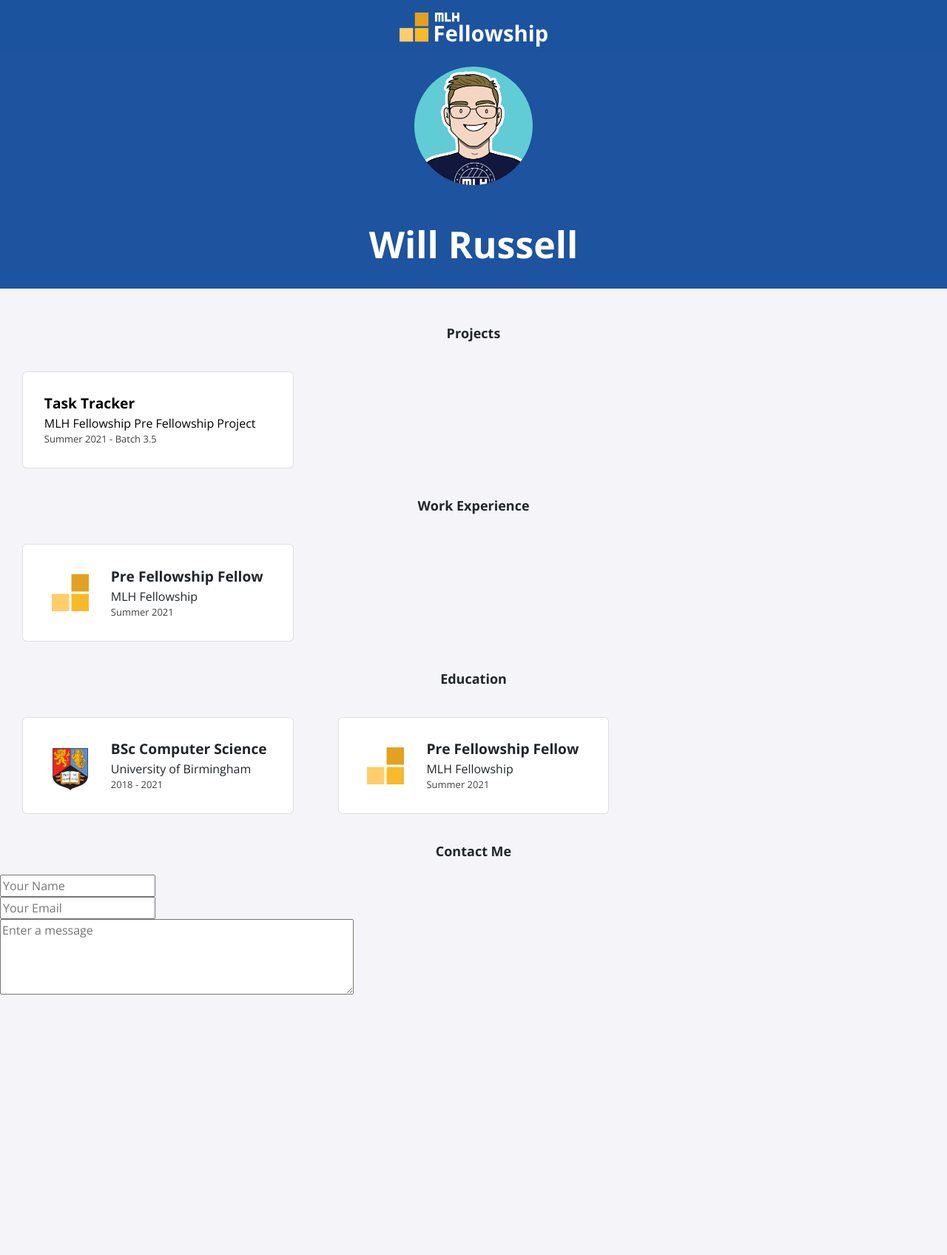
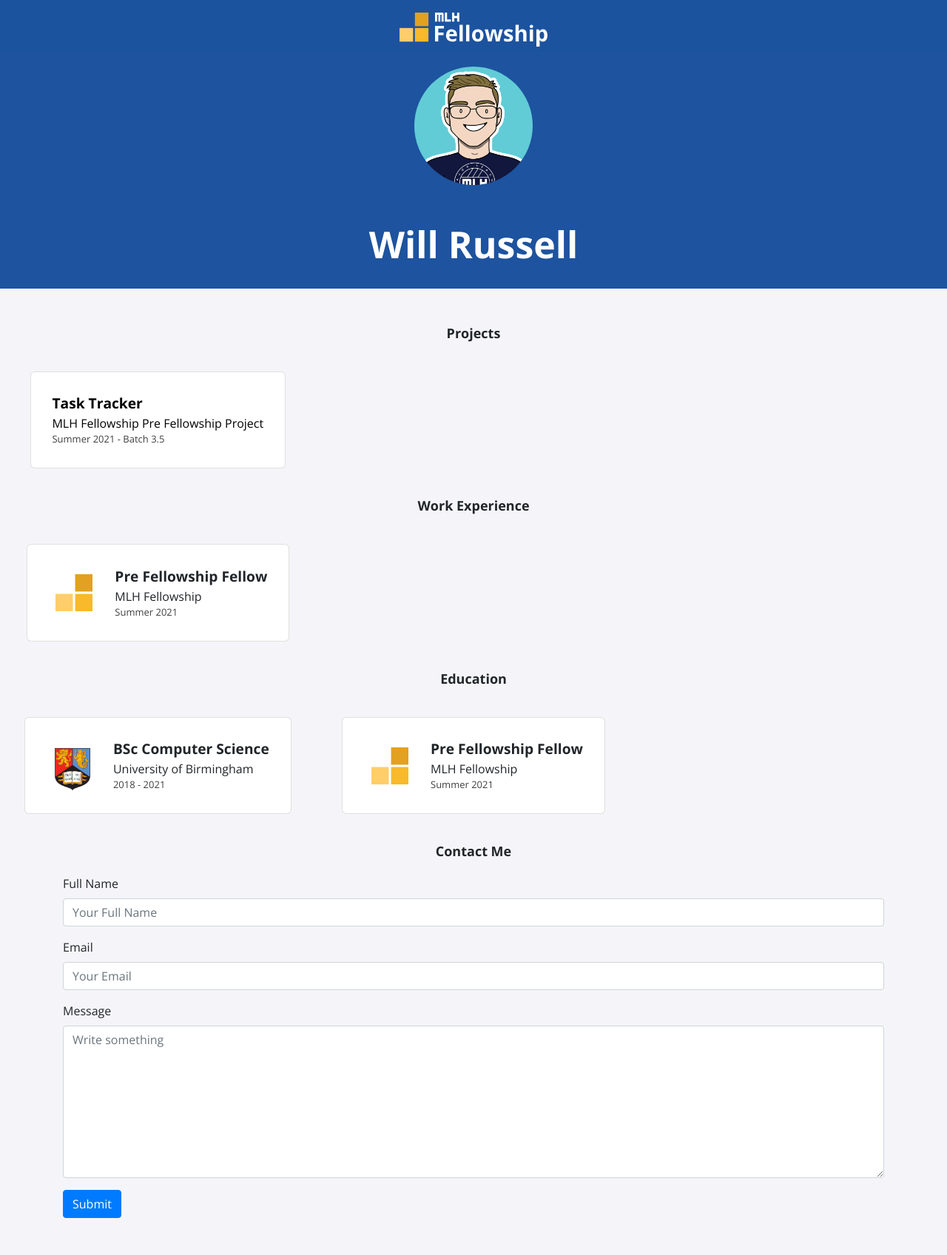
Before and after one commit to MLH-Fellowship/pod-3.1.3-portfolio, a Jekyll site: the page built from index.html, in a window 1280 px wide. Shown: the whole page at 74% size. Built offline with Jekyll 4.4.1, drawn with Linux system fonts in a browser that asks for light colours; nearby versions of some CDN libraries; before the commit the page ends 1400 px from its top, so only the background shows below that.

Commit message:
feat: completed the form
The form must now be connected with netlify forms to collect the form
data and perform some form validation

```diff
--- a/_includes/contact.html
+++ b/_includes/contact.html
@@ -1,6 +1,18 @@
 <h2>Contact Me</h2>
-<form>
-  <input type="text" placeholder="Your Name"><br>
-  <input type="email" placeholder="Your Email"><br>
-  <textarea rows="4" cols="50" placeholder="Enter a message"></textarea>
-</form>
+<div class="container">
+  <form>
+    <div class="form-group">
+      <label for="fullname">Full Name</label>
+      <input type="text" name="fullname" id="fullname" placeholder="Your Full Name" class="form-control" />
+    </div>
+    <div class="form-group">
+      <label for="email">Email</label>
+      <input name="email" type="email" class="form-control" id="email" placeholder="Your Email">
+    </div>
+    <div class="form-group">
+      <label for="message">Message</label>
+      <textarea name="message" id="message" rows="8" cols="48" class="form-control" placeholder="Write something"></textarea>
+    </div>
+    <button type="submit" class="btn btn-primary">Submit</button>
+  </form>
+</div>
--- a/_sass/all.scss
+++ b/_sass/all.scss
@@ -8,6 +8,7 @@
     display: grid;
     grid-template-columns: repeat(4, 1fr);
     font-family: "Open Sans", sans-serif;
+    place-items: center;
 }
 
 @media only screen and (max-width: 1500px) {
```
Also changed, not shown: _includes/education.html (line endings or trailing spaces), _includes/experience.html (line endings or trailing spaces), _includes/projects.html (line endings or trailing spaces).
